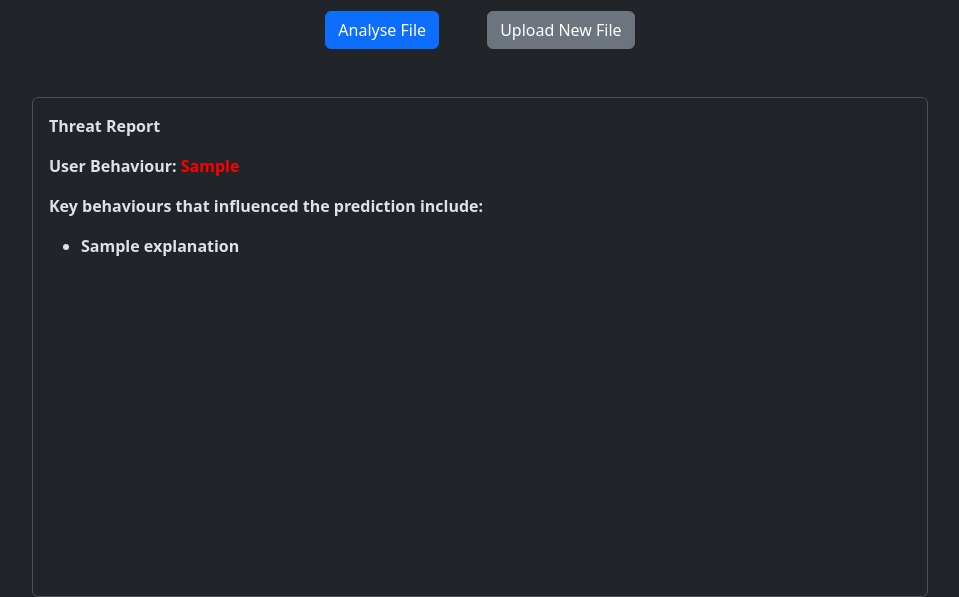
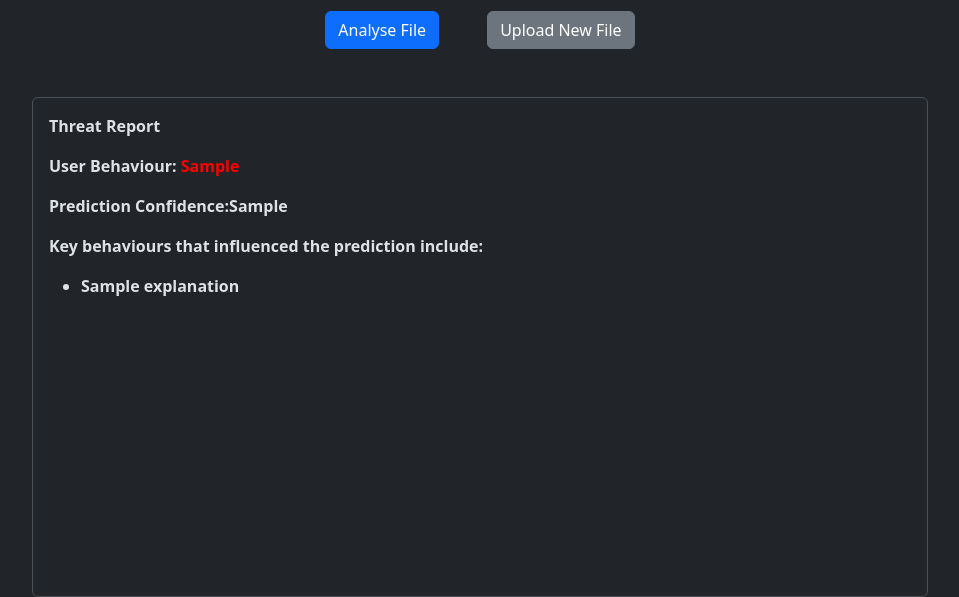
Before and after one commit to Tamsanqa743/Project-AI-PoweredInsiderThreatDetectionSystem, a Flask app: template App/Presentation/templates/analysis.html in a window 1280 px wide. Shown: the part 227-824 px from the top of the page, without its empty margins (160-1119 px from the left). Run offline with Flask 3, Linux system fonts and the light colour scheme; the template is opened without the code that fills it: most values are stand-ins (such as "Sample title", 1, 10 or a date in 2020); parts of the project's set-up code (start-up, migrations or seed data) failed here and were passed over.

Commit message:
Add confidence score in %

```diff
--- a/App/Presentation/templates/analysis.html
+++ b/App/Presentation/templates/analysis.html
@@ -43,6 +43,7 @@
                        <p class="mt-3 ms-3"><b>Threat Report</b></p>
                        <div class="mt-3 ms-3 prediction-breakdown">
                            <p><b>User Behaviour: </b><span style="color: {% if prediction_output == 'Normal' %}green{% else %}red{% endif %};"><b>{{prediction_output}}</b></span></p>
+                           <p><b>Prediction Confidence:</b><b>{{prediction_confidence}}</b></p>
                            <p><b>Key behaviours that influenced the prediction include:<br></p>
                                <ul>
                                    {% for explanation in prediction_description %}
--- a/App/app.py
+++ b/App/app.py
@@ -39,10 +39,12 @@ def upload():
 def analyse():
     '''start data analysis'''
     result = core_class.analyse(file_con.get_filename())
-    desription = result[1] # prediction explanation
+    description = result[1][0] # prediction explanation
+    prediction_confidence = result[1][1] # prediction confidence
+
     prediction = result[0] # prediction result
     flash("Analysis Complete!", "success")
-    return render_template('analysis.html', prediction_description=desription, prediction_output=prediction, saved_filename=file_con.get_filename())
+    return render_template('analysis.html', prediction_description=description, prediction_output=prediction,prediction_confidence=prediction_confidence, saved_filename=file_con.get_filename())
 
 @app.route('/upload_new_file',methods=['POST'])
 def upload_new_file():
```
Also changed, not shown: App/core.py (+3 -10 lines).
